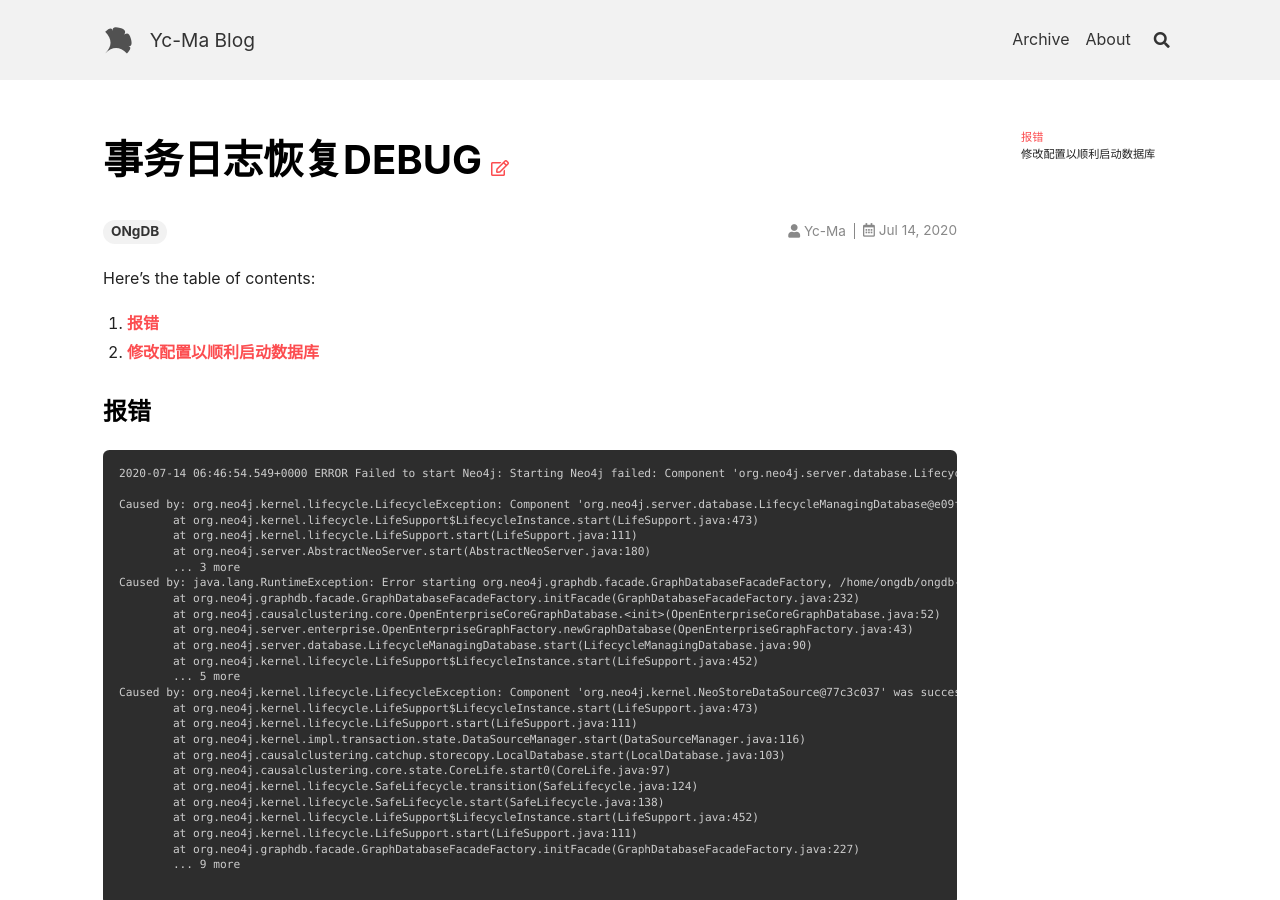
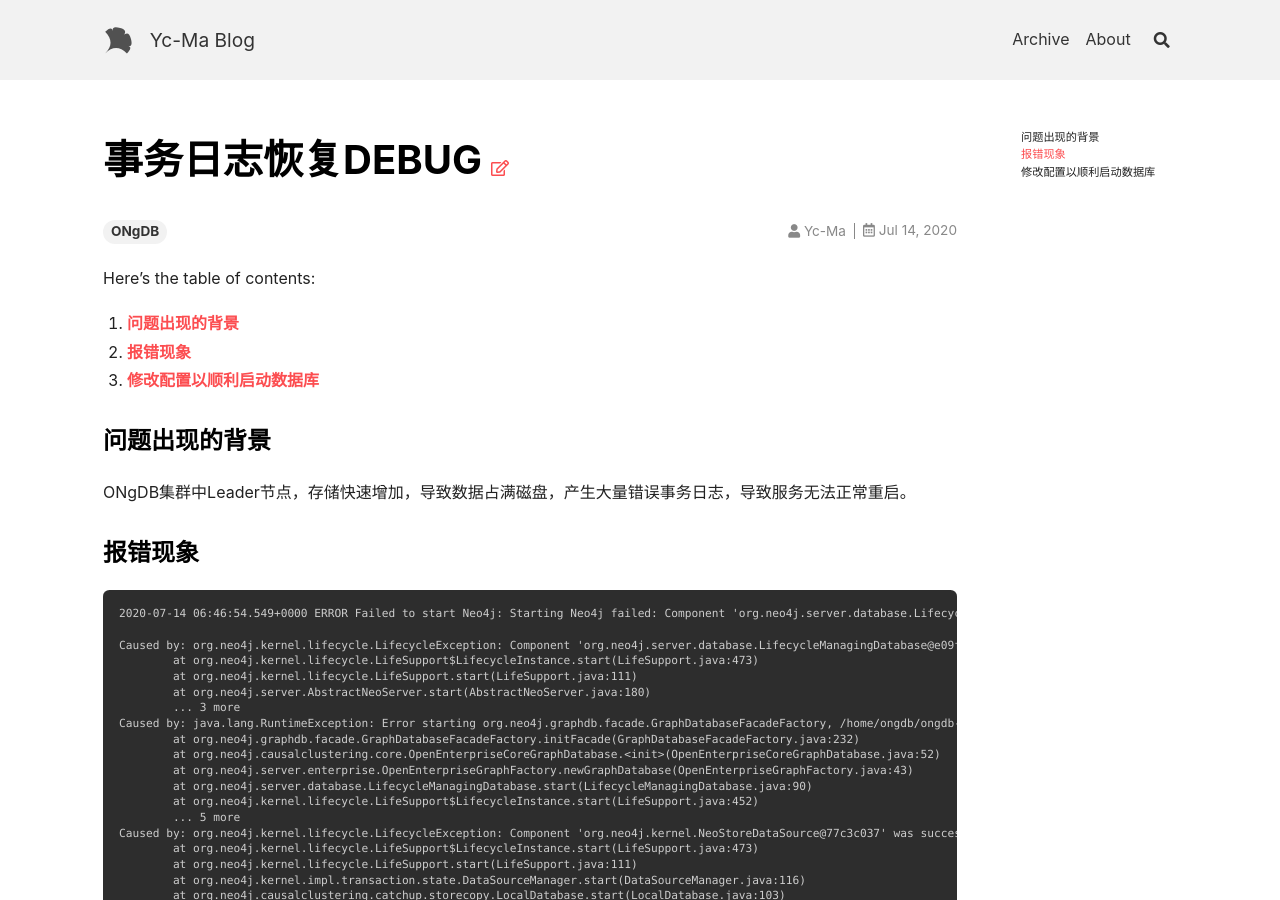
Before and after one commit to crazyyanchao/blog, a Jekyll site: the page built from _posts/2020-07-14-事务日志恢复DEBUG.md, in a window 1280 px wide and 900 px high. Built offline with Jekyll 4.4.1, drawn with Linux system fonts in a browser that asks for light colours; nearby versions of some CDN libraries; comment, search, counter and statistics services are not loaded.

````diff
--- a/_posts/2020-07-14-事务日志恢复DEBUG.md
+++ b/_posts/2020-07-14-事务日志恢复DEBUG.md
@@ -11,7 +11,10 @@ Here's the table of contents:
 1. TOC
 {:toc}
 
-### 报错
+### 问题出现的背景
+ONgDB集群中Leader节点，存储快速增加，导致数据占满磁盘，产生大量错误事务日志，导致服务无法正常重启。
+
+### 报错现象
 ```
 2020-07-14 06:46:54.549+0000 ERROR Failed to start Neo4j: Starting Neo4j failed: Component 'org.neo4j.server.database.LifecycleManagingDatabase@e09f1b6' was successfully initialized, but failed to start. Please see the attached cause exception "null. At position LogPosition{logVersion=10306, byteOffset=88858441} and entry version V3_0_10". Starting Neo4j failed: Component 'org.neo4j.server.database.LifecycleManagingDatabase@e09f1b6' was successfully initialized, but failed to start. Please see the attached cause exception "null. At position LogPosition{logVersion=10306, byteOffset=88858441} and entry version V3_0_10".
 
````
